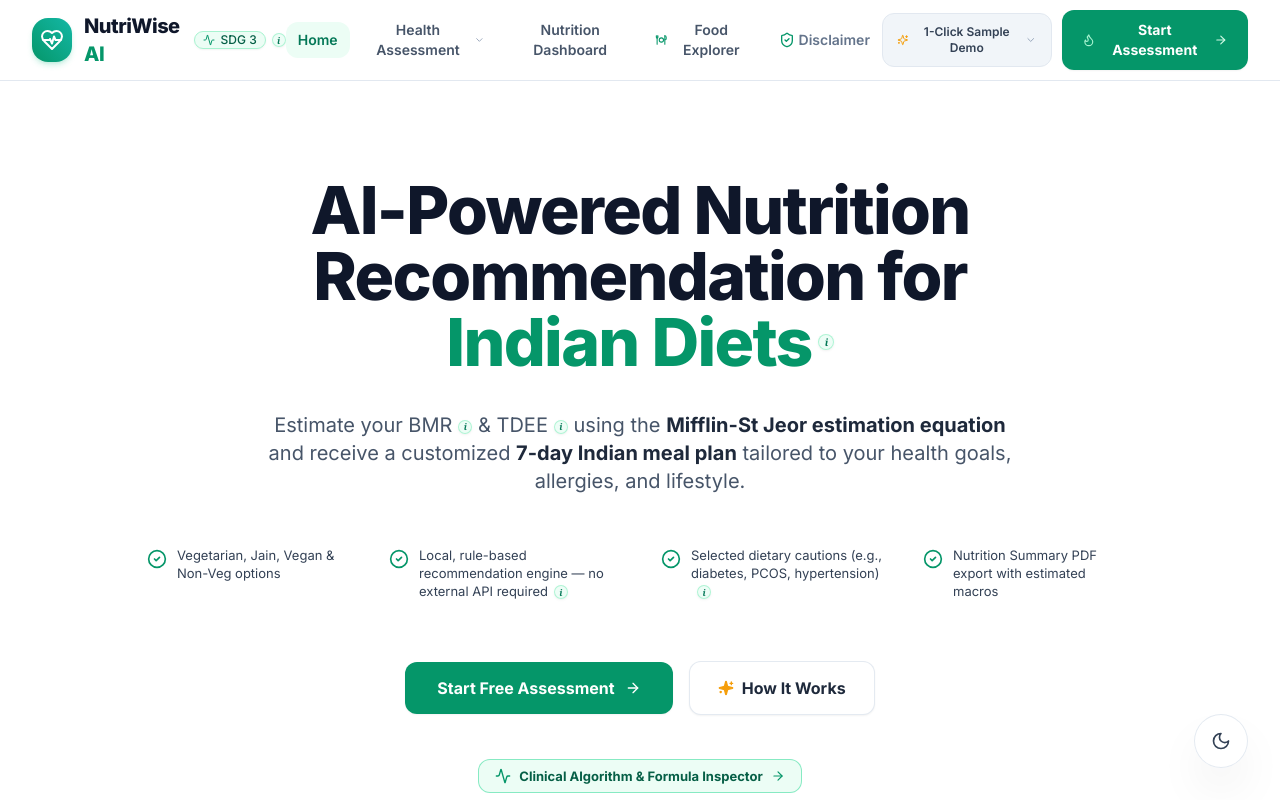
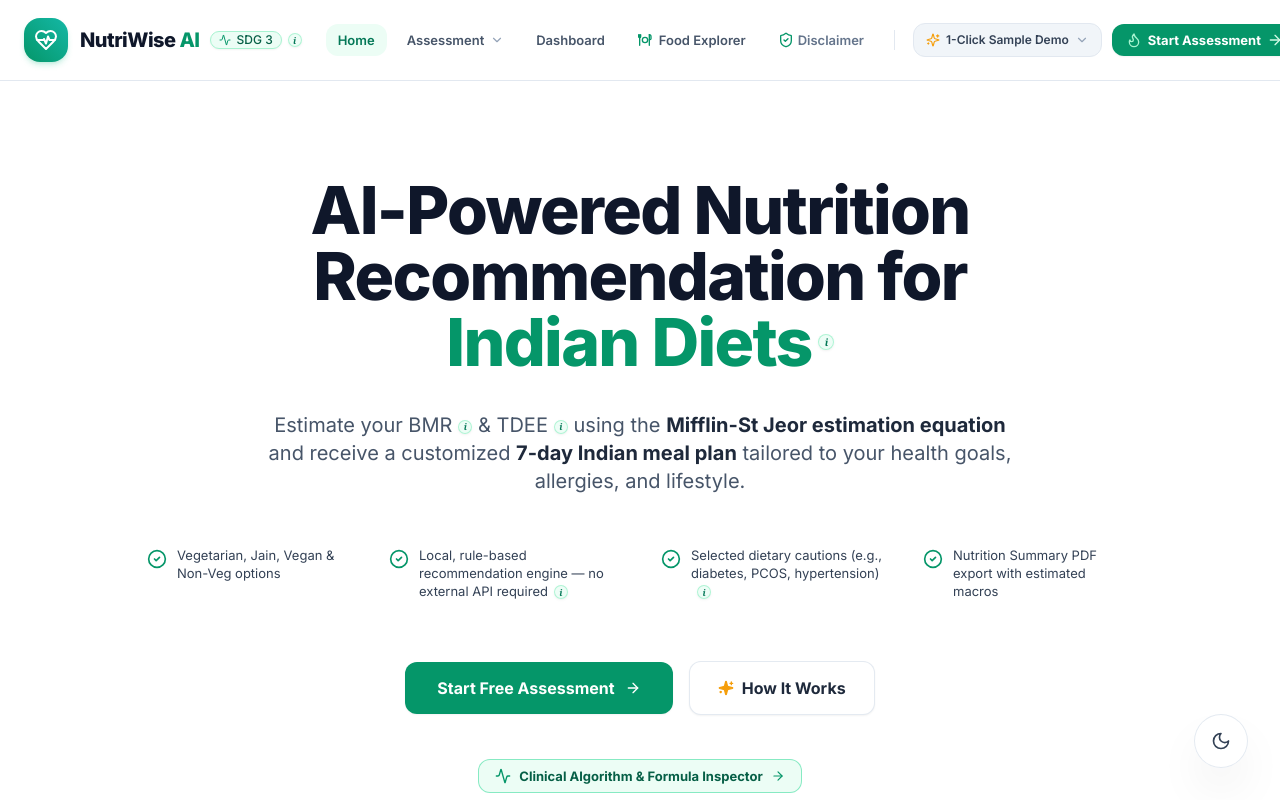
Before and after one commit to Anurag-tiwari-bbd/NutriWise-AI, a React (Vite) app: page / in a window 1280 px wide. Shown: the top 800 px of the page. Built offline with nearby package versions, Linux system fonts and the light colour scheme.

Commit message:
fix(navbar): establish uniform spacing, isolation margins, and clean click targets across navigation tabs

```diff
--- a/src/components/common/Navbar.tsx
+++ b/src/components/common/Navbar.tsx
@@ -72,20 +72,20 @@ export const Navbar: React.FC<NavbarProps> = ({
 
   return (
     <header className="sticky top-0 z-30 bg-white/90 dark:bg-[#0B1220]/90 backdrop-blur-md border-b border-slate-200 dark:border-[#26364D] transition-colors">
-      <div className="max-w-7xl mx-auto px-4 sm:px-6 lg:px-8">
-        <div className="flex items-center justify-between h-16 sm:h-20">
+      <div className="max-w-7xl mx-auto px-4 sm:px-6 lg:px-6">
+        <div className="flex items-center justify-between h-16 sm:h-20 gap-3 xl:gap-6">
 
           {/* Logo & Brand Identity */}
           <div
             onClick={() => handleNavClick('landing')}
-            className="flex items-center gap-3 cursor-pointer group"
+            className="flex items-center gap-2.5 sm:gap-3 cursor-pointer group shrink-0"
           >
             <div className="w-10 h-10 sm:w-11 sm:h-11 rounded-2xl bg-gradient-to-tr from-[#059669] to-[#14b8a6] flex items-center justify-center text-white shadow-md shadow-emerald-500/20 group-hover:scale-105 transition-transform">
               <HeartPulse className="w-5 h-5 sm:w-6 sm:h-6" />
             </div>
             <div>
-              <div className="flex items-center gap-2.5">
-                <span className="text-lg sm:text-xl font-black tracking-tight text-slate-900 dark:text-white">
+              <div className="flex items-center gap-2 sm:gap-2.5">
+                <span className="text-lg sm:text-xl font-black tracking-tight text-slate-900 dark:text-white whitespace-nowrap">
                   NutriWise <span className="text-[#059669] dark:text-[#10b981]">AI</span>
                 </span>
                 <div className="hidden sm:inline-flex items-center gap-1.5 shrink-0">
@@ -95,19 +95,22 @@ export const Navbar: React.FC<NavbarProps> = ({
                   <InfoTooltip termKey="sdg3" size="sm" className="!ml-0" />
                 </div>
               </div>
-              <p className="text-[10px] sm:text-[11px] font-medium text-slate-500 dark:text-slate-400 -mt-0.5 hidden xs:block">
+              <p className="text-[10px] sm:text-[11px] font-medium text-slate-500 dark:text-slate-400 -mt-0.5 hidden 2xl:block whitespace-nowrap">
                 Personalized Nutrition Recommendation Engine
               </p>
             </div>
           </div>
 
-          {/* Desktop Navigation Links */}
-          <nav className="hidden md:flex items-center gap-1 lg:gap-1.5">
+          {/* Unified Navigation & Actions Wrapper with guaranteed uniform spacing */}
+          <div className="hidden md:flex items-center gap-2 lg:gap-2.5 xl:gap-3.5 shrink-0">
+
+            {/* Desktop Navigation Tabs with UNIFORM SPACING */}
+            <nav className="flex items-center gap-1 lg:gap-1.5 xl:gap-2">
               <button
                 onClick={() => handleNavClick('landing')}
-              className={`px-3 py-2 rounded-xl text-xs lg:text-sm font-semibold transition-colors ${
+                className={`px-2.5 lg:px-3 py-1.5 lg:py-2 rounded-xl text-xs lg:text-[13px] font-semibold transition-colors whitespace-nowrap ${
                   activeView === 'landing'
-                  ? 'bg-emerald-50 dark:bg-emerald-950/60 text-emerald-700 dark:text-emerald-400 dark:border dark:border-emerald-500/30'
+                    ? 'bg-emerald-50 dark:bg-emerald-950/60 text-emerald-700 dark:text-emerald-400 dark:border dark:border-emerald-500/30 font-bold'
                     : 'text-slate-600 dark:text-slate-300 hover:text-slate-900 dark:hover:text-white hover:bg-slate-50 dark:hover:bg-[#17243A]'
                 }`}
               >
@@ -125,15 +128,15 @@ export const Navbar: React.FC<NavbarProps> = ({
                   onClick={() => {
                     handleNavClick('assessment');
                   }}
-                className={`px-3 py-2 rounded-xl text-xs lg:text-sm font-semibold transition-colors flex items-center gap-1.5 ${
+                  className={`px-2.5 lg:px-3 py-1.5 lg:py-2 rounded-xl text-xs lg:text-[13px] font-semibold transition-colors flex items-center gap-1.5 whitespace-nowrap ${
                     activeView === 'assessment'
-                    ? 'bg-emerald-50 dark:bg-emerald-950/60 text-emerald-700 dark:text-emerald-400 dark:border dark:border-emerald-500/30'
+                      ? 'bg-emerald-50 dark:bg-emerald-950/60 text-emerald-700 dark:text-emerald-400 dark:border dark:border-emerald-500/30 font-bold'
                       : 'text-slate-600 dark:text-slate-300 hover:text-slate-900 dark:hover:text-white hover:bg-slate-50 dark:hover:bg-[#17243A]'
                   }`}
                   aria-expanded={assessmentDropdownOpen}
                   aria-haspopup="true"
                 >
-                <span>Health Assessment</span>
+                  <span><span className="hidden 2xl:inline">Health </span>Assessment</span>
                   <ChevronDown className={`w-3.5 h-3.5 transition-transform duration-200 ${assessmentDropdownOpen ? 'rotate-180 text-emerald-600 dark:text-emerald-400' : 'text-slate-400'}`} />
                 </button>
 
@@ -199,13 +202,13 @@ export const Navbar: React.FC<NavbarProps> = ({
 
               <button
                 onClick={() => handleNavClick('dashboard')}
-              className={`px-3 py-2 rounded-xl text-xs lg:text-sm font-semibold transition-colors flex items-center gap-1.5 ${
+                className={`px-2.5 lg:px-3 py-1.5 lg:py-2 rounded-xl text-xs lg:text-[13px] font-semibold transition-colors flex items-center gap-1.5 whitespace-nowrap ${
                   activeView === 'dashboard'
-                  ? 'bg-emerald-50 dark:bg-emerald-950/60 text-emerald-700 dark:text-emerald-400 dark:border dark:border-emerald-500/30'
+                    ? 'bg-emerald-50 dark:bg-emerald-950/60 text-emerald-700 dark:text-emerald-400 dark:border dark:border-emerald-500/30 font-bold'
                     : 'text-slate-600 dark:text-slate-300 hover:text-slate-900 dark:hover:text-white hover:bg-slate-50 dark:hover:bg-[#17243A]'
                 }`}
               >
-              Nutrition Dashboard
+                <span><span className="hidden 2xl:inline">Nutrition </span>Dashboard</span>
                 {hasActivePlan && (
                   <span className="w-2 h-2 rounded-full bg-emerald-500 animate-ping" />
                 )}
@@ -213,38 +216,41 @@ export const Navbar: React.FC<NavbarProps> = ({
 
               <button
                 onClick={() => handleNavClick('explorer')}
-              className={`px-3 py-2 rounded-xl text-xs lg:text-sm font-semibold transition-colors flex items-center gap-1.5 ${
+                className={`px-2.5 lg:px-3 py-1.5 lg:py-2 rounded-xl text-xs lg:text-[13px] font-semibold transition-colors flex items-center gap-1.5 whitespace-nowrap ${
                   activeView === 'explorer'
-                  ? 'bg-emerald-50 dark:bg-emerald-950/60 text-emerald-700 dark:text-emerald-400 dark:border dark:border-emerald-500/30'
+                    ? 'bg-emerald-50 dark:bg-emerald-950/60 text-emerald-700 dark:text-emerald-400 dark:border dark:border-emerald-500/30 font-bold'
                     : 'text-slate-600 dark:text-slate-300 hover:text-slate-900 dark:hover:text-white hover:bg-slate-50 dark:hover:bg-[#17243A]'
                 }`}
               >
-              <PlateCutleryIcon className="w-4 h-4 text-emerald-600 dark:text-emerald-400" />
+                <PlateCutleryIcon className="w-4 h-4 text-emerald-600 dark:text-emerald-400 shrink-0" />
                 <span>Food Explorer</span>
               </button>
 
               <button
                 onClick={onOpenDisclaimer}
-              className="px-2.5 lg:px-3 py-2 rounded-xl text-xs lg:text-sm font-semibold text-slate-500 dark:text-slate-400 hover:text-slate-800 dark:hover:text-white hover:bg-slate-50 dark:hover:bg-[#17243A] transition-colors flex items-center gap-1"
+                className="px-2.5 lg:px-3 py-1.5 lg:py-2 rounded-xl text-xs lg:text-[13px] font-semibold text-slate-500 dark:text-slate-400 hover:text-slate-800 dark:hover:text-white hover:bg-slate-50 dark:hover:bg-[#17243A] transition-colors flex items-center gap-1 whitespace-nowrap"
               >
-              <ShieldCheck className="w-4 h-4 text-emerald-600 dark:text-emerald-400" />
-              Disclaimer
+                <ShieldCheck className="w-4 h-4 text-emerald-600 dark:text-emerald-400 shrink-0" />
+                <span>Disclaimer</span>
               </button>
             </nav>
 
+            {/* Clean Vertical Divider between Nav Tabs and Feature Actions */}
+            <div className="hidden lg:block h-5 w-px bg-slate-200 dark:bg-[#26364D] mx-0.5 xl:mx-1 shrink-0" />
+
             {/* Right Action Buttons */}
-          <div className="hidden lg:flex items-center gap-2.5">
+            <div className="hidden lg:flex items-center gap-2 xl:gap-2.5 shrink-0">
               {/* 1-Click Sample Demo Selector */}
               <div className="relative" ref={demoRef}>
                 <button
                   onClick={() => setDemoDropdownOpen(!demoDropdownOpen)}
-                className="px-3.5 py-2.5 rounded-xl text-xs font-semibold bg-slate-100 dark:bg-[#111C30] hover:bg-slate-200 dark:hover:bg-[#17243A] text-slate-700 dark:text-slate-200 border border-slate-200 dark:border-[#26364D] flex items-center gap-2 transition-all"
+                  className="px-2.5 lg:px-3 py-1.5 lg:py-2 rounded-xl text-xs font-semibold bg-slate-100 dark:bg-[#111C30] hover:bg-slate-200 dark:hover:bg-[#17243A] text-slate-700 dark:text-slate-200 border border-slate-200 dark:border-[#26364D] flex items-center gap-1.5 transition-all whitespace-nowrap"
                   aria-expanded={demoDropdownOpen}
                   aria-haspopup="true"
                 >
-                <Sparkles className="w-3.5 h-3.5 text-amber-500" />
+                  <Sparkles className="w-3.5 h-3.5 text-amber-500 shrink-0" />
                   <span>1-Click Sample Demo</span>
-                <ChevronDown className={`w-3.5 h-3.5 text-slate-400 transition-transform ${demoDropdownOpen ? 'rotate-180' : ''}`} />
+                  <ChevronDown className={`w-3.5 h-3.5 text-slate-400 shrink-0 transition-transform ${demoDropdownOpen ? 'rotate-180' : ''}`} />
                 </button>
 
                 {demoDropdownOpen && (
@@ -288,12 +294,14 @@ export const Navbar: React.FC<NavbarProps> = ({
             {/* Primary Action Button */}
             <button
               onClick={() => handleNavClick('assessment', true)}
-              className="px-5 py-2.5 rounded-xl text-xs sm:text-sm font-bold bg-[#059669] hover:bg-[#047857] text-white shadow-sm transition-all flex items-center gap-2 hover:scale-[1.02]"
+              className="px-3 lg:px-3.5 py-1.5 lg:py-2 rounded-xl text-xs lg:text-[13px] font-bold bg-[#059669] hover:bg-[#047857] text-white shadow-sm transition-all flex items-center gap-1.5 hover:scale-[1.02] whitespace-nowrap"
             >
-              <Flame className="w-4 h-4 text-emerald-200" />
+              <Flame className="w-4 h-4 text-emerald-200 shrink-0" />
               <span>Start Assessment</span>
-              <ArrowRight className="w-4 h-4 text-emerald-100" />
+              <ArrowRight className="w-4 h-4 text-emerald-100 shrink-0" />
             </button>
+          </div>
+
         </div>
 
           {/* Mobile Menu Button */}
```
Lines whose indentation alone changed are shown as unchanged.
